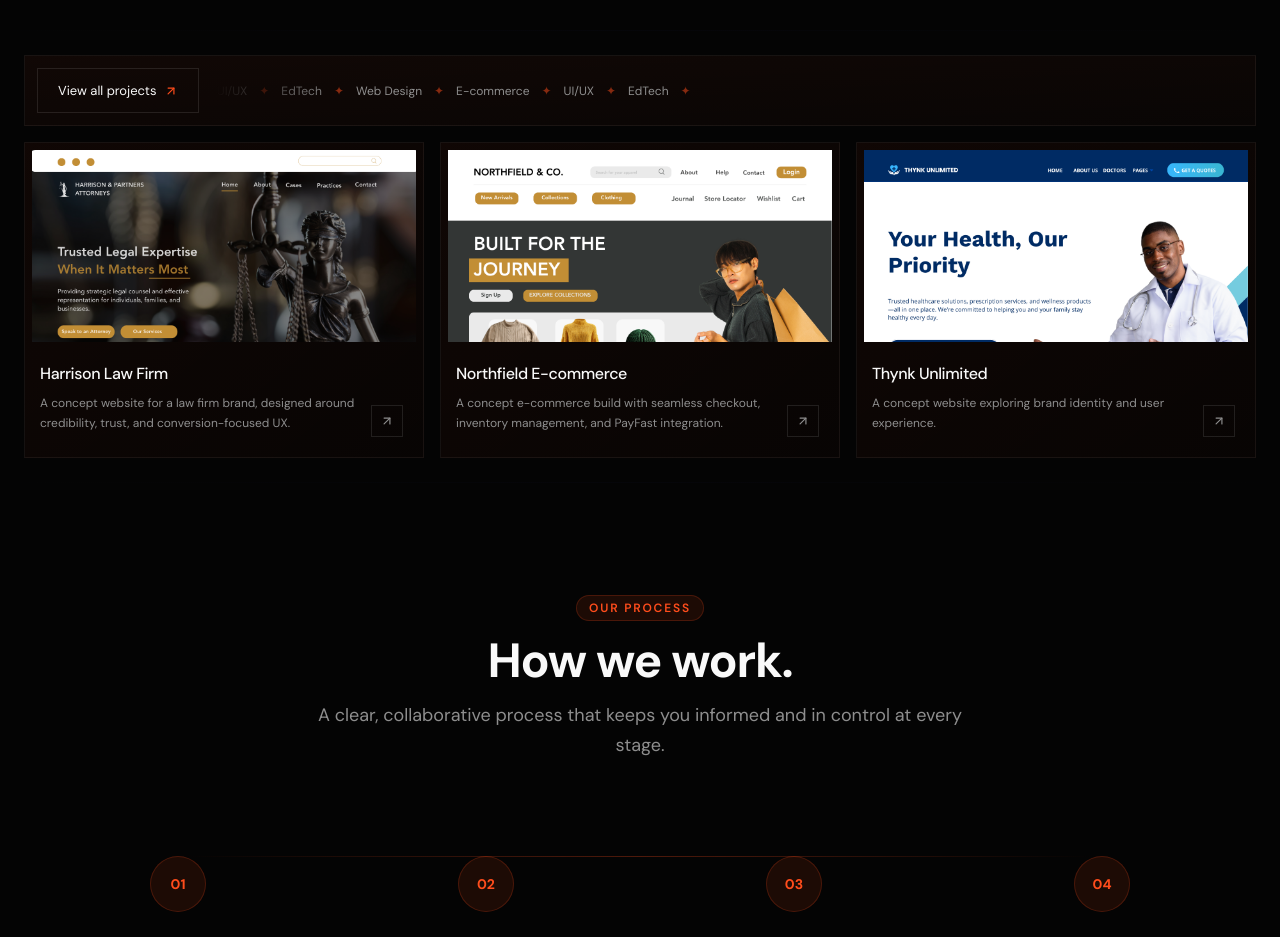
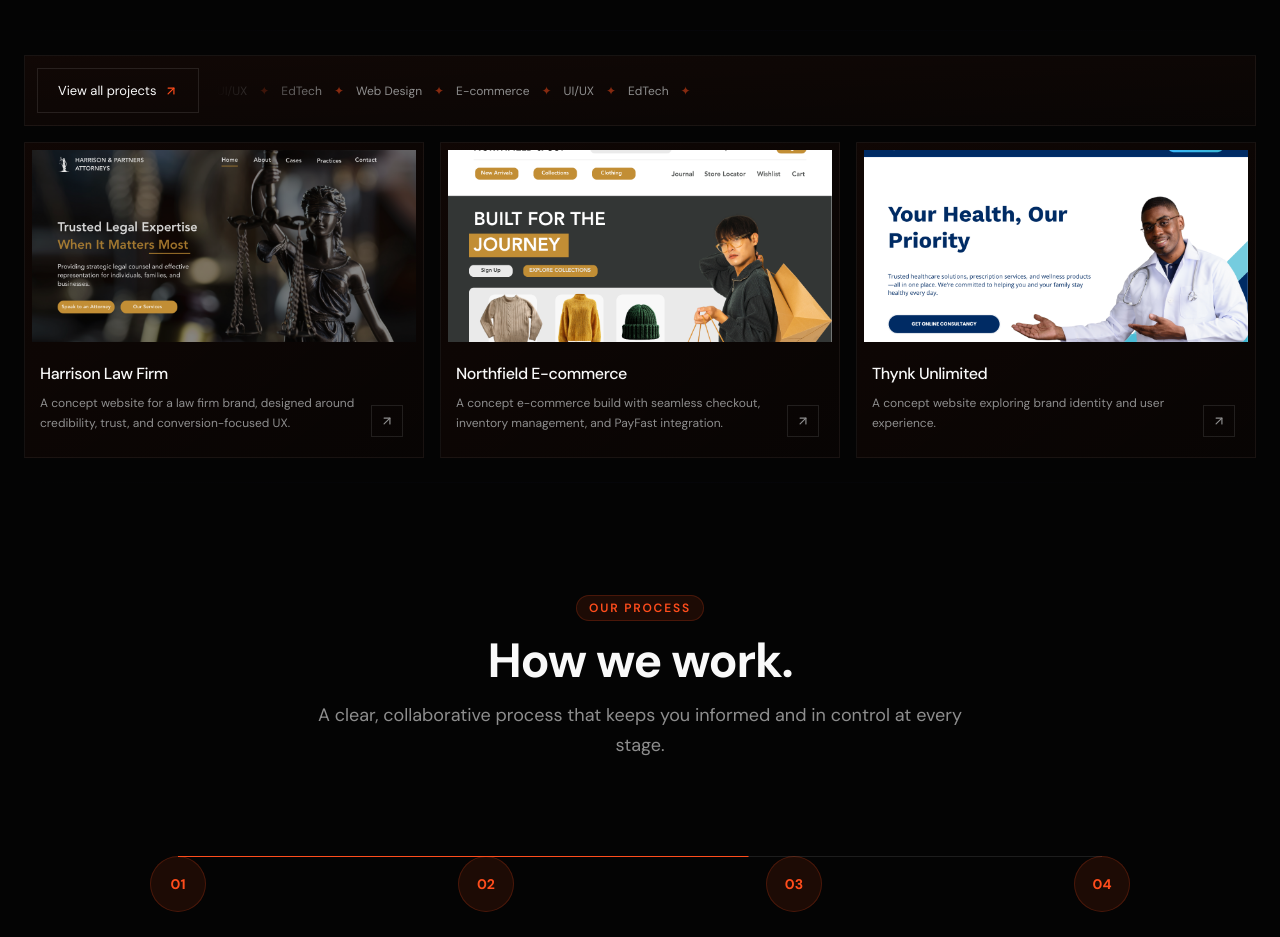
Before and after one commit to IzaTheUIDesigner/izmvh-design-studio, a Next.js app: page / in a window 1280 px wide. Shown: the part 2100-3037 px from the top of the page. Built offline with nearby package versions, Linux system fonts and the light colour scheme.

Commit message:
Add scroll-driven animations

```diff
--- a/app/page.tsx
+++ b/app/page.tsx
@@ -1,6 +1,7 @@
 'use client'
 
-import { motion } from 'framer-motion'
+import { useRef } from 'react'
+import { motion, useScroll, useTransform } from 'framer-motion'
 import Link from 'next/link'
 import {
   Globe, ShoppingBag, Wrench, Palette, CheckCircle,
@@ -47,6 +48,13 @@ const process = [
 ]
 
 export default function HomePage() {
+  const processRef = useRef<HTMLElement>(null)
+  const { scrollYProgress: processProgress } = useScroll({
+    target: processRef,
+    offset: ['start 85%', 'end 55%'],
+  })
+  const processLineScale = useTransform(processProgress, [0, 1], [0, 1])
+
   return (
     <>
       <Hero />
@@ -115,7 +123,7 @@ export default function HomePage() {
       <div className="divider" />
 
       {/* ── PROCESS ──────────────────────────────────────────── */}
-      <section className="py-28 max-w-7xl mx-auto px-6">
+      <section ref={processRef} className="py-28 max-w-7xl mx-auto px-6">
         <SectionHeading
           label="Our Process"
           title="How we work."
@@ -124,8 +132,12 @@ export default function HomePage() {
           className="mb-16"
         />
         <div className="grid md:grid-cols-4 gap-0 relative">
-          {/* Connecting line */}
-          <div className="hidden md:block absolute top-8 left-[12.5%] right-[12.5%] h-px bg-gradient-to-r from-transparent via-accent/30 to-transparent" />
+          {/* Connecting line: static track + scroll-drawn accent fill */}
+          <div className="hidden md:block absolute top-8 left-[12.5%] right-[12.5%] h-px bg-white/10" />
+          <motion.div
+            className="hidden md:block absolute top-8 left-[12.5%] right-[12.5%] h-px bg-accent origin-left"
+            style={{ scaleX: processLineScale }}
+          />
           {process.map((step, i) => (
             <motion.div
               key={step.title}
--- a/components/sections/Hero.tsx
+++ b/components/sections/Hero.tsx
@@ -1,7 +1,7 @@
 'use client'
 
-import { useEffect, useState } from 'react'
-import { motion } from 'framer-motion'
+import { useEffect, useRef, useState } from 'react'
+import { motion, useScroll, useTransform } from 'framer-motion'
 import { Clock, MapPin } from 'lucide-react'
 import Button from '@/components/Button'
 
@@ -33,9 +33,21 @@ function useLiveTime(timeZone: string) {
 export default function Hero() {
   const time = useLiveTime('Africa/Johannesburg')
 
+  const sectionRef = useRef<HTMLElement>(null)
+  const { scrollYProgress } = useScroll({
+    target: sectionRef,
+    offset: ['start start', 'end start'],
+  })
+  const recedeOpacity = useTransform(scrollYProgress, [0, 1], [1, 0.35])
+  const recedeScale = useTransform(scrollYProgress, [0, 1], [1, 0.94])
+  const recedeY = useTransform(scrollYProgress, [0, 1], [0, -40])
+
   return (
-    <section className="relative pt-36 md:pt-40 pb-16 px-4 md:px-6">
-      <div className={`max-w-7xl mx-auto p-3 md:p-4 ${panel}`}>
+    <section ref={sectionRef} className="relative pt-36 md:pt-40 pb-16 px-4 md:px-6">
+      <motion.div
+        style={{ opacity: recedeOpacity, scale: recedeScale, y: recedeY }}
+        className={`max-w-7xl mx-auto p-3 md:p-4 ${panel}`}
+      >
         <div className="flex flex-col lg:flex-row gap-3 md:gap-4">
           {/* Brand visual panel */}
           <motion.div
@@ -154,7 +166,7 @@ export default function Hero() {
             </div>
           </div>
         </div>
-      </div>
+      </motion.div>
     </section>
   )
 }
--- a/components/sections/Projects.tsx
+++ b/components/sections/Projects.tsx
@@ -1,6 +1,7 @@
 'use client'
 
-import { motion } from 'framer-motion'
+import { useRef } from 'react'
+import { motion, useScroll, useTransform } from 'framer-motion'
 import Link from 'next/link'
 import { ArrowUpRight } from 'lucide-react'
 
@@ -31,6 +32,54 @@ const projects = [
     image: '/images/thynkunlimited.png',
   },
 ]
+
+function ProjectCard({ project, index }: { project: (typeof projects)[number]; index: number }) {
+  const imageFrameRef = useRef<HTMLDivElement>(null)
+  const { scrollYProgress } = useScroll({ target: imageFrameRef, offset: ['start end', 'end start'] })
+  const imageY = useTransform(scrollYProgress, [0, 1], [-24, 24])
+
+  return (
+    <motion.div
+      initial={{ opacity: 0, y: 24 }}
+      whileInView={{ opacity: 1, y: 0 }}
+      viewport={{ once: true, margin: '-60px' }}
+      transition={{ duration: 0.6, delay: index * 0.1, ease: [0.16, 1, 0.3, 1] }}
+      className={`group relative p-[7px] pb-6 ${panel} transition-colors hover:border-accent/30`}
+    >
+      <Link href="/portfolio" className="absolute inset-0 z-10" aria-label={`View ${project.title} case study`} />
+
+      <div ref={imageFrameRef} className="relative overflow-hidden mb-5 h-48">
+        <motion.div
+          style={{ y: imageY, top: '-24px', height: 'calc(100% + 48px)' }}
+          className="absolute inset-x-0"
+        >
+          <img
+            src={project.image}
+            alt={project.title}
+            className="w-full h-full object-cover object-top transition-transform duration-500 group-hover:scale-105"
+          />
+        </motion.div>
+        <span className={`absolute top-2.5 right-2.5 px-3 py-2 text-[10px] text-heading opacity-0 group-hover:opacity-100 transition-opacity ${panel}`}>
+          {project.category}{project.duration ? ` · ${project.duration}` : ''}
+        </span>
+      </div>
+
+      <div className="pl-2 pr-10">
+        <h3 className="text-heading text-base font-medium tracking-tight mb-2 transition-colors group-hover:text-accent">
+          {project.title}
+        </h3>
+        <p className="text-muted text-xs leading-relaxed">{project.description}</p>
+      </div>
+
+      <span
+        aria-hidden
+        className="absolute right-5 bottom-5 w-8 h-8 flex items-center justify-center border border-white/10 text-muted transition-colors group-hover:text-accent group-hover:border-accent/30"
+      >
+        <ArrowUpRight size={14} />
+      </span>
+    </motion.div>
+  )
+}
 
 export default function Projects() {
   return (
@@ -68,41 +117,7 @@ export default function Projects() {
         {/* Project grid */}
         <div className="grid md:grid-cols-3 gap-4">
           {projects.map((project, i) => (
-            <motion.div
-              key={project.title}
-              initial={{ opacity: 0, y: 24 }}
-              whileInView={{ opacity: 1, y: 0 }}
-              viewport={{ once: true, margin: '-60px' }}
-              transition={{ duration: 0.6, delay: i * 0.1, ease: [0.16, 1, 0.3, 1] }}
-              className={`group relative p-[7px] pb-6 ${panel} transition-colors hover:border-accent/30`}
-            >
-              <Link href="/portfolio" className="absolute inset-0 z-10" aria-label={`View ${project.title} case study`} />
-
-              <div className="relative overflow-hidden mb-5">
-                <img
-                  src={project.image}
-                  alt={project.title}
-                  className="w-full h-48 object-cover object-top transition-transform duration-500 group-hover:scale-105"
-                />
-                <span className={`absolute top-2.5 right-2.5 px-3 py-2 text-[10px] text-heading opacity-0 group-hover:opacity-100 transition-opacity ${panel}`}>
-                  {project.category}{project.duration ? ` · ${project.duration}` : ''}
-                </span>
-              </div>
-
-              <div className="pl-2 pr-10">
-                <h3 className="text-heading text-base font-medium tracking-tight mb-2 transition-colors group-hover:text-accent">
-                  {project.title}
-                </h3>
-                <p className="text-muted text-xs leading-relaxed">{project.description}</p>
-              </div>
-
-              <span
-                aria-hidden
-                className="absolute right-5 bottom-5 w-8 h-8 flex items-center justify-center border border-white/10 text-muted transition-colors group-hover:text-accent group-hover:border-accent/30"
-              >
-                <ArrowUpRight size={14} />
-              </span>
-            </motion.div>
+            <ProjectCard key={project.title} project={project} index={i} />
           ))}
         </div>
       </div>
```
